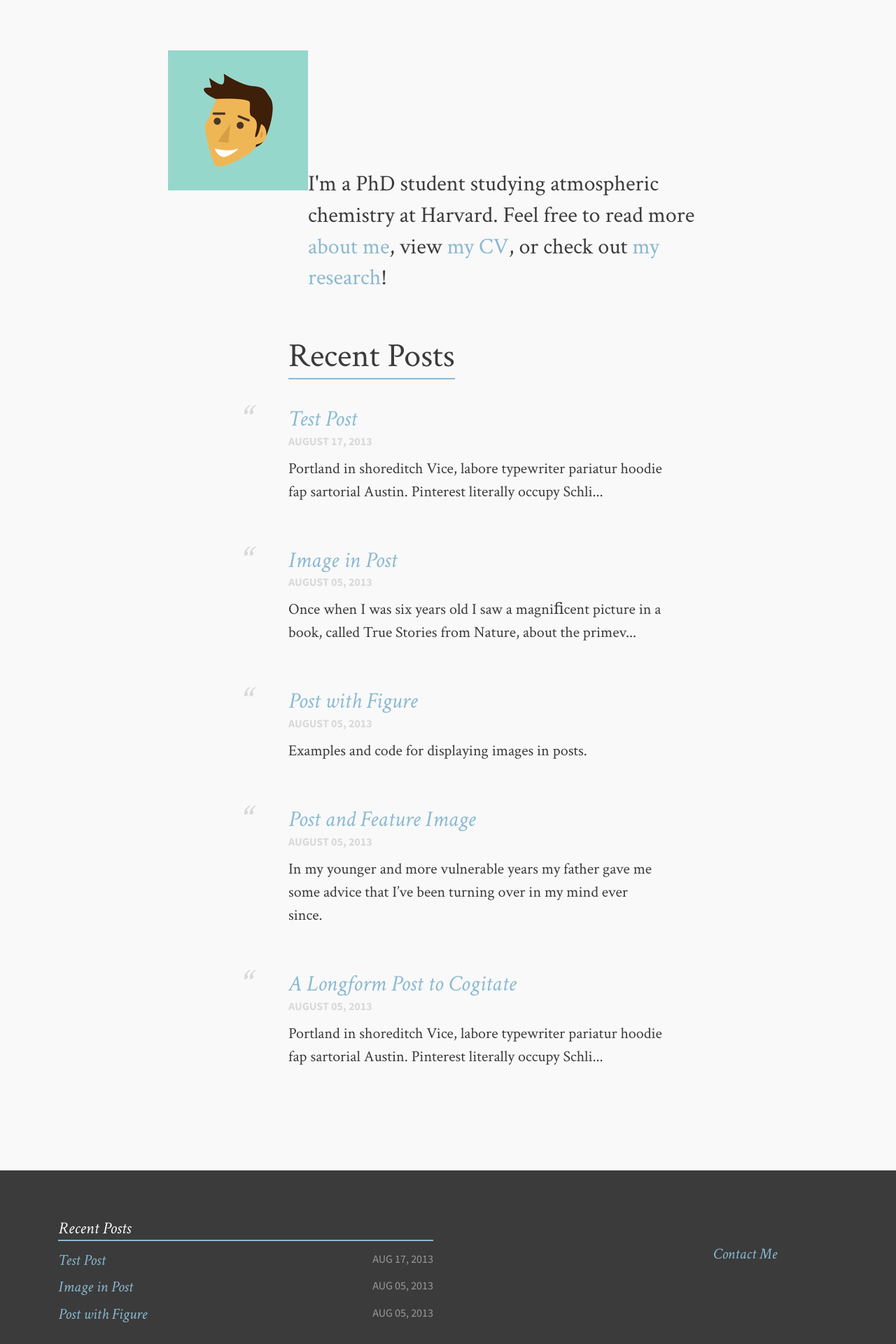
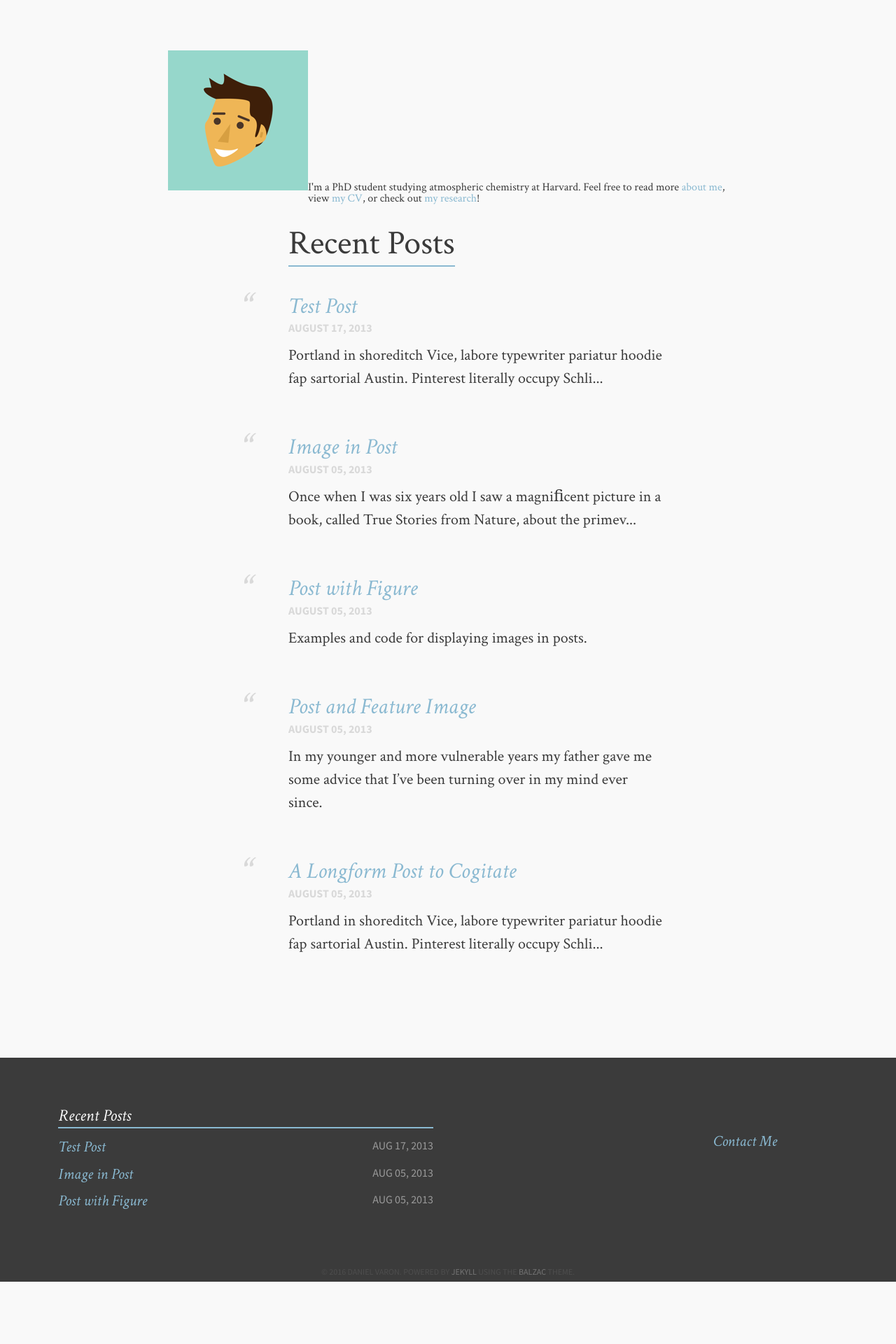
Before and after one commit to djvaron/djvaron.github.io, a Jekyll site: the page built from index.md, in a window 1280 px wide. Shown: the part 872-2792 px from the top of the page at 70% size. Built offline with Jekyll 4.4.1, drawn with Linux system fonts in a browser that asks for light colours; after the commit the page ends 2703 px from its top, so only the background shows below that.

Commit message:
Update home.html

```diff
--- a/_layouts/home.html
+++ b/_layouts/home.html
@@ -15,7 +15,7 @@
             <table>
                 <tr>
                     <td><img src="/images/avatar.png" /></td>
-                    <td><p class="intro">I'm a PhD student studying atmospheric chemistry at Harvard. Feel free to read more <a href="{{ site.url }}/about">about me</a>, view <a href="{{ site.url }}/cv.pdf">my CV</a>, or check out <a href="{{ site.url }}/research">my research</a>!</p></td>
+                    <td>I'm a PhD student studying atmospheric chemistry at Harvard. Feel free to read more <a href="{{ site.url }}/about">about me</a>, view <a href="{{ site.url }}/cv.pdf">my CV</a>, or check out <a href="{{ site.url }}/research">my research</a>!</td>
                 </tr>
             </table>
             <br>
```
